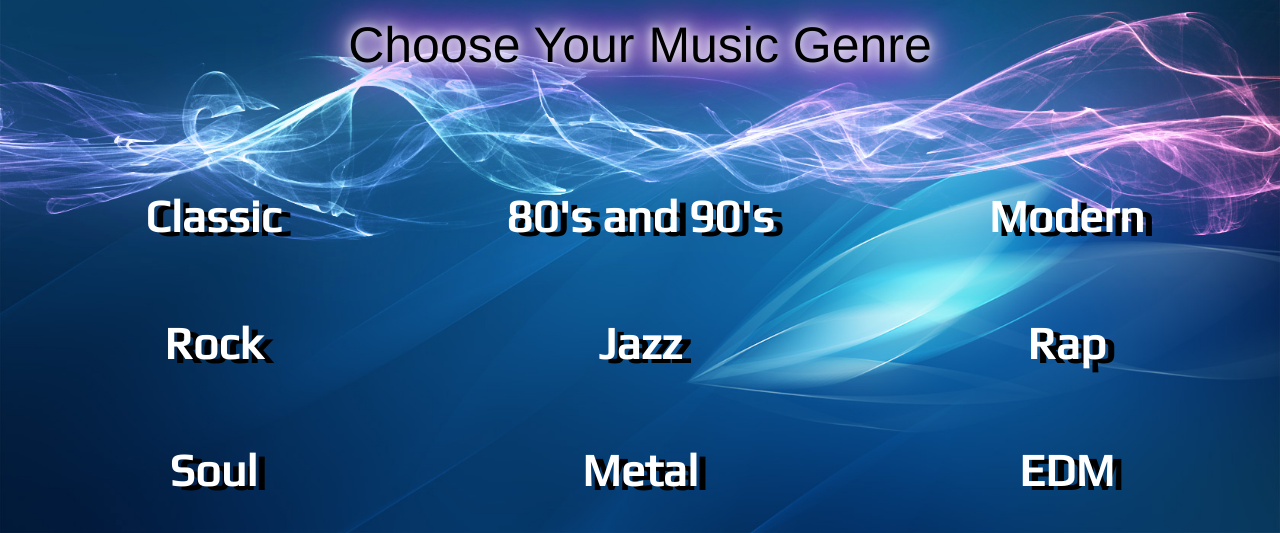
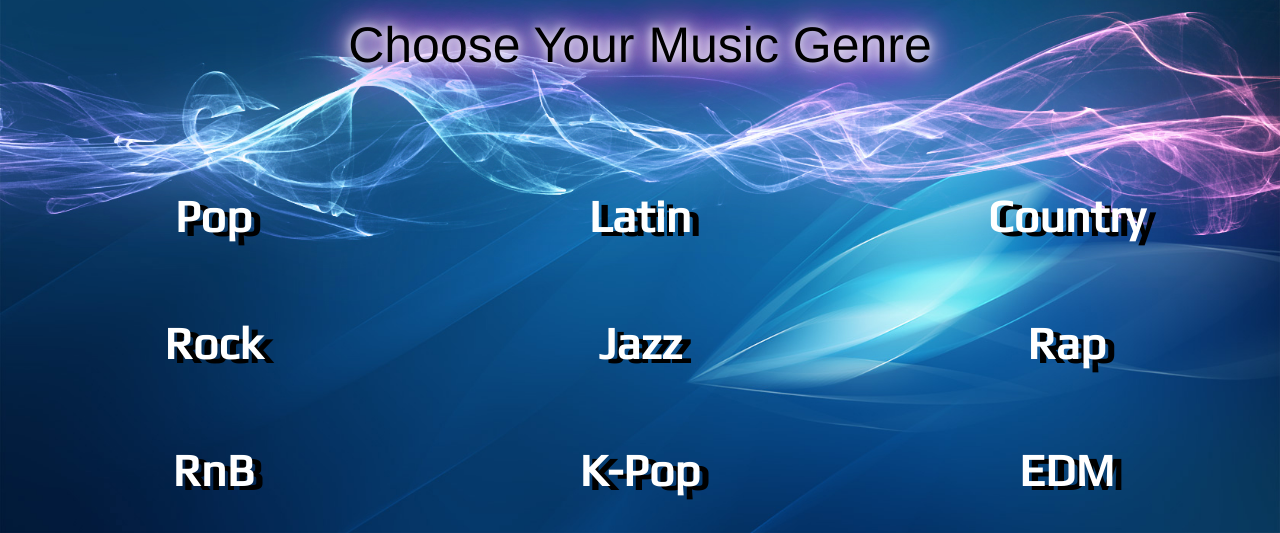
Before and after one commit to Drew8521/MusiQ, a Python web app: template templates/genre_chooser.html in a window 1280 px wide. Shown: the part 267-800 px from the top of the page. Run offline with Jinja, Linux system fonts and the light colour scheme; the template is opened without the code that fills it, so the values that code supplies are empty; some web fonts are replaced.

Commit message:
matching genres to filter in database

```diff
--- a/scripts/game.js
+++ b/scripts/game.js
@@ -34,11 +34,13 @@ function sleep(ms) {
   return new Promise(resolve => setTimeout(resolve, ms));
 }
 async function check() {
-  if (userAnswer.value == "word") {
+  if (userAnswer.value === document.getElementById("artist").innerHTML) {
     document.getElementById('question-right').innerHTML = "Wow You Have Done It!";
     document.getElementById("question-right").style.opacity = "1";
     userAnswer.value = "";
     await sleep(1000);
     document.getElementById("question-right").style.opacity = "0";
+    fetch(`/game`)
+
   }
 }
--- a/styles/game.css
+++ b/styles/game.css
@@ -120,3 +120,7 @@ p {
   text-align: right;
   padding-right: 500px;
 }
+
+#artist {
+  display: none;
+}
--- a/templates/game.html
+++ b/templates/game.html
@@ -21,5 +21,6 @@
     </div>
     <h6 id='button'>Exit</h6>
     <script src="/scripts/game.js"></script>
+    <p id='artist'>{{ artist }}</p>
   </body>
 </html>
--- a/templates/genre_chooser.html
+++ b/templates/genre_chooser.html
@@ -13,14 +13,14 @@
     <link async href="http://fonts.googleapis.com/css?family=Atomic%20Age" data-generated="http://enjoycss.com" rel="stylesheet" type="text/css"/>
     <h1 class='button'>Choose Your Music Genre</h1>
     <link async href="http://fonts.googleapis.com/css?family=Warnes" data-generated="http://enjoycss.com" rel="stylesheet" type="text/css"/>
-    <h2 id='classic'>Classic</h2>
-    <h2 id='ss'>80's and 90's</h2>
-    <h2 id='modern'>Modern</h2>
+    <h2 id='classic'>Pop</h2>
+    <h2 id='ss'>Latin</h2>
+    <h2 id='modern'>Country</h2>
     <h2 id='rock'>Rock</h2>
     <h2 id='jazz'>Jazz</h2>
     <h2 id='rap'>Rap</h2>
-    <h2 id='soul'>Soul</h2>
-    <h2 id='metal'>Metal</h2>
+    <h2 id='soul'>RnB</h2>
+    <h2 id='metal'>K-Pop</h2>
     <h2 id='edm'>EDM</h2>
     <script src="/scripts/genre-chooser.js"></script>
     </body>
```
Also changed, not shown: game_service.py (+5 -4 lines), main.py (+10 -4 lines).
